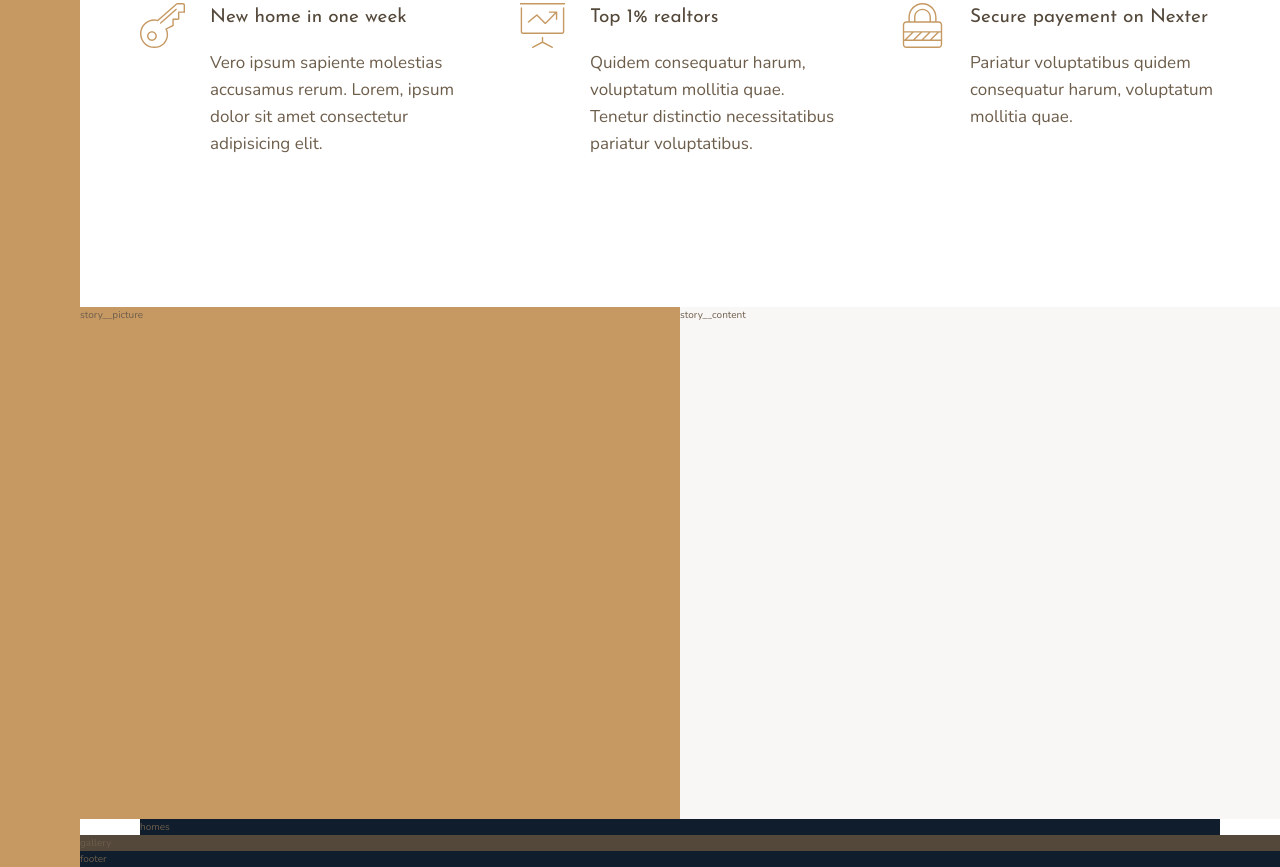
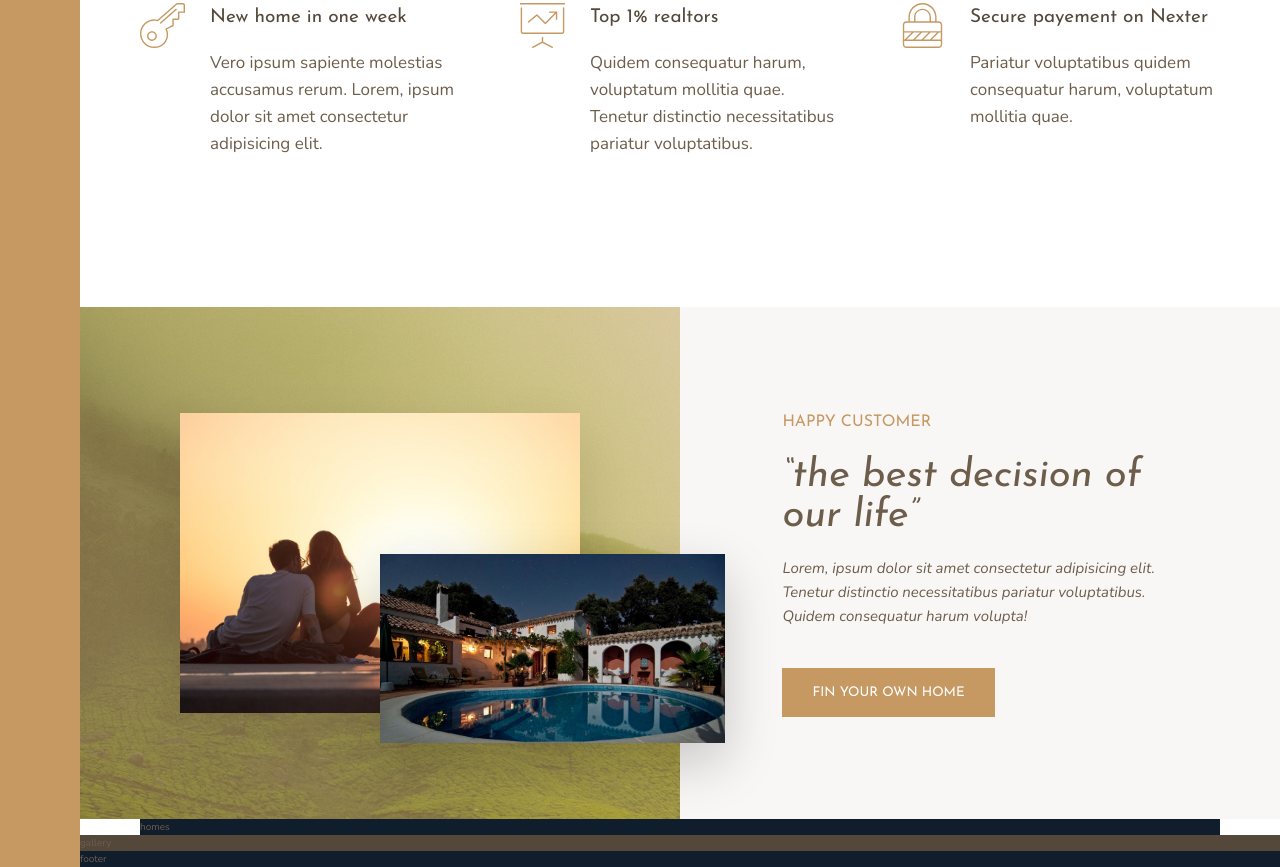
Before and after one commit to calrloco/Nexter-grid-project, a website: page index.html in a window 1280 px wide. Shown: the part 1001-1868 px from the top of the page. Drawn offline with nearby package versions, Linux system fonts and the light colour scheme.

Commit message:
story section

```diff
--- a/img/text.txt
+++ b/img/text.txt
@@ -1,3 +1 @@
 --- Stories
-
-Lorem, ipsum dolor sit amet consectetur adipisicing elit. Tenetur distinctio necessitatibus pariatur voluptatibus. Quidem consequatur harum volupta!
--- a/index.html
+++ b/index.html
@@ -88,10 +88,14 @@
     </section>
 
     <div class="story__pictures">
-      story__picture
+      <img src="img/story-1.jpeg" alt="couple with new house" class="story__img--1">
+      <img src="img/story-2.jpeg" alt="new house" class="story__img--2">
     </div>
     <div class="story__content">
-      story__content
+      <h3 class="heading-3 mb-sm">Happy Customer</h3>
+      <h2 class="heading-2 heading-2-dark mb-md">&ldquo;the best decision of our life&rdquo;</h2>
+      <p class="story__text">Lorem, ipsum dolor sit amet consectetur adipisicing elit. Tenetur distinctio necessitatibus pariatur voluptatibus. Quidem consequatur harum volupta!</p>
+        <button class="btn">Fin your own home</button>
     </div>
     <section class="homes">
       homes
--- a/sass/_story.scss
+++ b/sass/_story.scss
@@ -1,11 +1,45 @@
 .story{
+
 
     &__pictures{
        background-color: $color-primary;
        grid-column: full-start / col-end 4;
+       display: grid;
+       grid-template-rows: repeat(6,1fr);
+       grid-template-columns: repeat(6,1fr);
+       align-items: center;
+       background-image:linear-gradient(rgba($color-primary, .5), rgba($color-primary, .5)),
+       url(../img/back.jpg);
+    }
+    &__img--1{
+     width: 100%;
+     grid-row: 2 / span 4;
+     grid-column: 2 / 6;
+     box-shadow: 0 2rem 5rem rgba(#000,.1);
+    }
+    &__img--2{
+       width: 115%;
+       grid-row: 4/ span 2;
+       grid-column: 4 / span 3;
+       z-index: 20;
+       box-shadow: 0 2rem 5rem rgba(#000,.2);
     }
     &__content{
        background-color: $color-grey-light-1;
        grid-column: col-start 5 / full-end;
+       padding: 6rem 8vw;
+       display: flex;
+       flex-direction: column;
+       justify-content: center;
+       align-items: flex-start;
+      //soluzione con grid
+      //  display: grid;
+      //  align-content: center;
+      //  justify-items: start;
+    }
+    &__text{
+       font-size: 1.5rem;
+       font-style: italic;
+       margin-bottom: 4rem;
     }
 }
--- a/sass/_typography.scss
+++ b/sass/_typography.scss
@@ -10,9 +10,18 @@
     }
     &-2{
         @extend %heading-common;
+        font-size: 4rem;
+        font-style: italic;
+        line-height: 1;
+        &--light{color: $color-grey-light-1;}
+        &--dark{color:$color-grey-dark-1;}
     }
     &-3{
         @extend %heading-common;
+        font-size: 1.6rem;
+        color: $color-primary;
+        text-transform: uppercase;
+
     }
     &-4{
         @extend %heading-common;
@@ -22,3 +31,27 @@
         &--dark{color:$color-grey-dark-1;}
     }
 }
+.btn{
+    background-color: $color-primary;
+    color: #fff;
+    border: none;
+    border-radius: 0;
+    font-family: $font-display;
+    text-transform: uppercase;
+    padding: 1.8rem 3rem;
+    cursor: pointer;
+    transition: all .2s;
+
+    &:hover{
+        background-color: $color-primary-dark;
+    }
+}
+//margin:
+/////////small
+.mb-sm{margin-bottom: 2rem;}
+//medium
+.mb-md{margin-bottom: 2rem;}
+//big
+.mb-lg{margin-bottom: 2rem;}
+//huge
+.mb-hg{margin-bottom: 2rem;}
```
Also changed, not shown: css/style.css.
